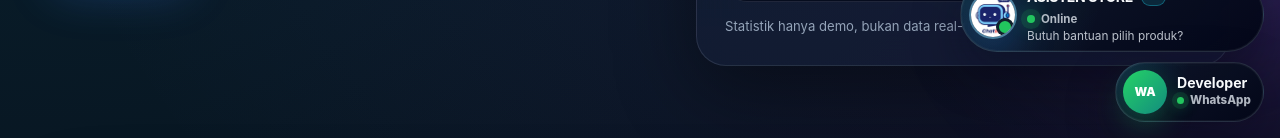
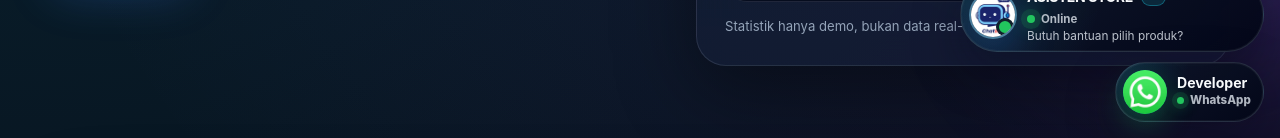
Before and after one commit to ALIZZ151/ALIZZ-STORE-, a website: page demo/index.html in a window 1280 px wide. Shown: the part 662-800 px from the top of the page. Drawn offline with Linux system fonts and the light colour scheme.

Commit message:
Add files via upload

```diff
--- a/demo/script.js
+++ b/demo/script.js
@@ -12,6 +12,7 @@
   const GENERAL_ORDER_MESSAGE = "Halo admin ALIZZ STORE, saya mau order produk digital. Bisa dibantu?";
   const GENERAL_DEV_MESSAGE = "Halo Developer ALIZZ STORE, saya mau tanya/konsultasi soal website. Bisa dibantu?";
   const BUG_REPORT_MESSAGE = "Halo Developer ALIZZ STORE, saya menemukan bug/kendala di website. Bisa dibantu?";
+  const WHATSAPP_ICON_PATH = "/demo/whatsapp-icon.jpg";
   const OUT_OF_SCOPE_MESSAGE = "Maaf kak, aku cuma bisa bantu soal ALIZZ STORE, produk, order, panel, bot, script, dan kontak admin ya.";
   const UNKNOWN_FALLBACK_MESSAGE = "Maaf kak, aku belum nangkep maksudnya. Coba pilih menu di bawah ya: Produk, Harga Panel, Cara Order, Garansi, atau Kontak Admin.";
 
@@ -177,7 +178,7 @@
     const avatar = document.createElement("div");
     avatar.className = "wa-dev-avatar";
     avatar.setAttribute("aria-hidden", "true");
-    avatar.textContent = "WA";
+    avatar.innerHTML = `<img src="${WHATSAPP_ICON_PATH}" alt="WhatsApp" loading="lazy">`;
 
     const titleWrap = document.createElement("div");
     titleWrap.className = "wa-dev-title";
@@ -240,7 +241,7 @@
     toggle.setAttribute("aria-expanded", "false");
     toggle.setAttribute("aria-label", "Buka chat WhatsApp Developer ALIZZ");
     toggle.innerHTML = [
-      '<span class="wa-dev-toggle-icon" aria-hidden="true">WA</span>',
+      '<span class="wa-dev-toggle-icon" aria-hidden="true"><img src="' + WHATSAPP_ICON_PATH + '" alt="" loading="lazy"></span>',
       '<span class="wa-dev-toggle-content">',
       '  <strong>Developer</strong>',
       '  <small><i aria-hidden="true"></i> WhatsApp</small>',
--- a/demo/style.css
+++ b/demo/style.css
@@ -3536,3 +3536,21 @@ body[data-page="produk"] .product-card {
     height: 44px !important;
   }
 }
+
+/* ===== ALIZZ HOTFIX: WhatsApp icon image for developer widget ===== */
+.wa-dev-avatar,
+.wa-dev-toggle-icon {
+  overflow: hidden;
+}
+
+.wa-dev-avatar img,
+.wa-dev-toggle-icon img {
+  display: block;
+  width: 100%;
+  height: 100%;
+  object-fit: cover;
+}
+
+.wa-dev-toggle-icon img {
+  border-radius: inherit;
+}
```
Also changed, not shown: demo/whatsapp-icon.jpg (added).
